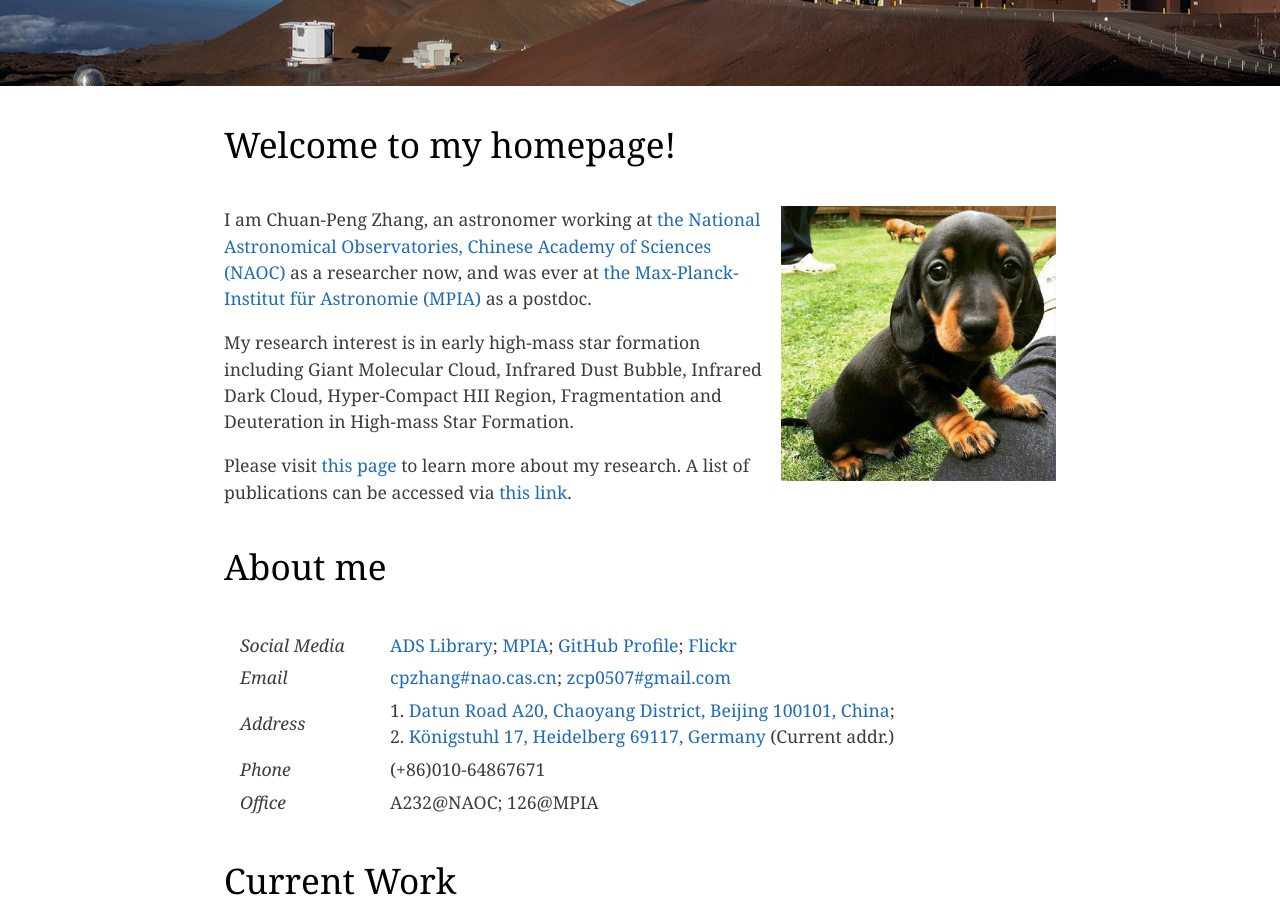
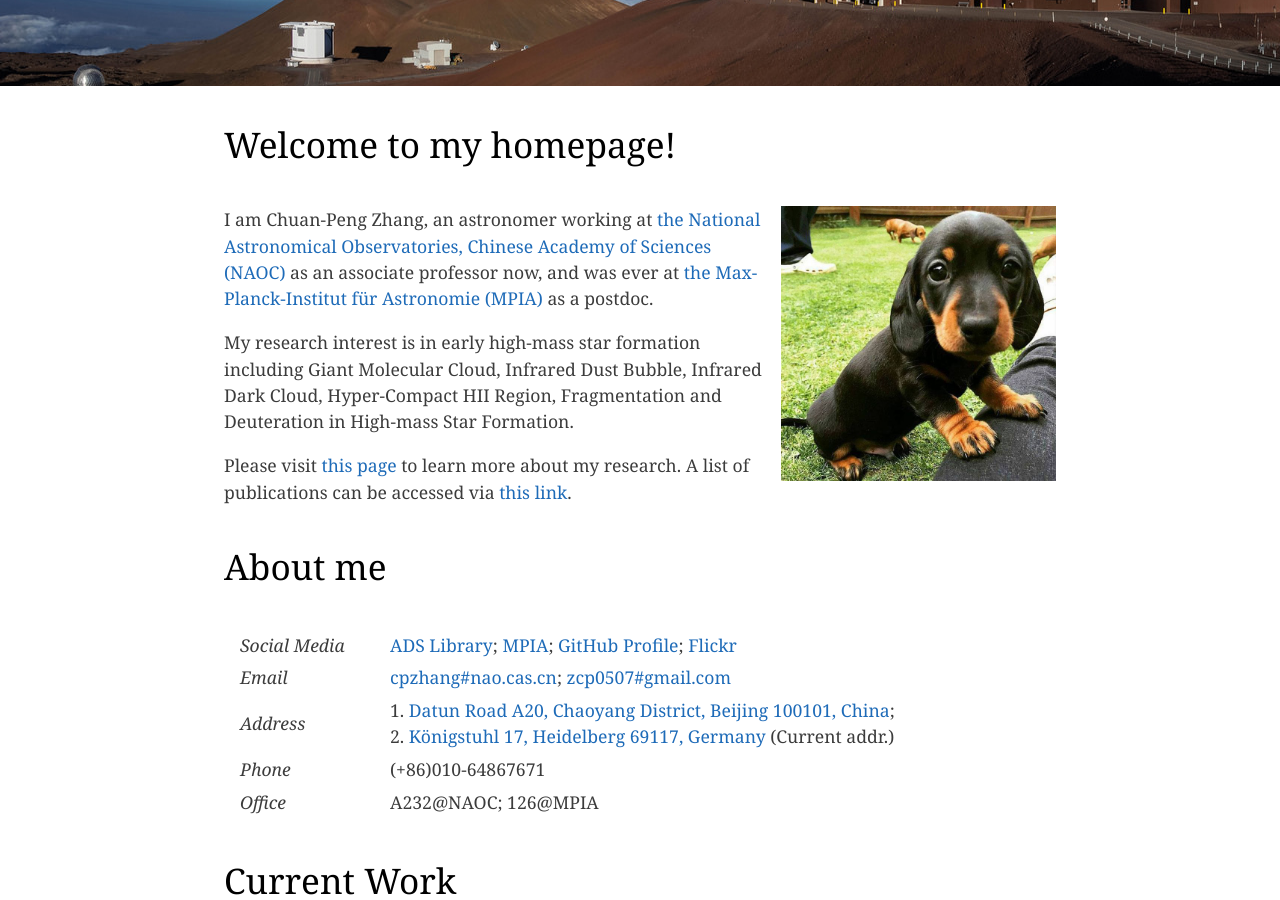
Before and after one commit to zcp521/zcp521.github.io, a Jekyll site: the page built from index.html, in a window 1280 px wide and 900 px high, scrolled down 324 px. Built offline with Jekyll 4.4.1, drawn with Linux system fonts in a browser that asks for light colours; the list of posts is cut into pages by our own code.

Commit message:
Update index.html

```diff
--- a/index.html
+++ b/index.html
@@ -11,7 +11,7 @@ tagline: "National Astronomical Observatories, Chinese Academy of Sciences"
 	<p style="width: 65%">
 
 		I am Chuan-Peng Zhang, an astronomer working at <a href="http://www.bao.ac.cn">
-        the National Astronomical Observatories, Chinese Academy of Sciences (NAOC)</a> as a researcher now,
+        the National Astronomical Observatories, Chinese Academy of Sciences (NAOC)</a> as an associate professor now,
 	and was ever at <a href="http://www.mpia.de/en"> the Max-Planck-Institut für Astronomie (MPIA)</a> as a postdoc.
 	</p>
 
```
